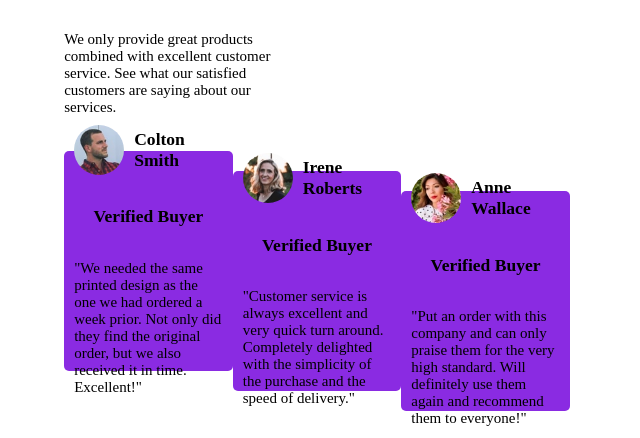
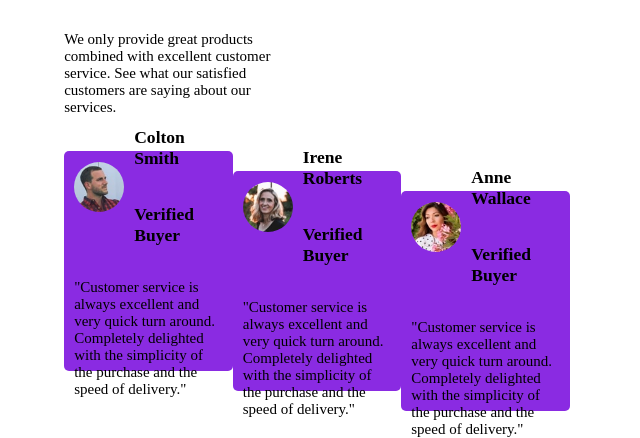
Before and after one commit to JonathanBY15/social-proof, a plain HTML site: page index.html in a window 1280 px wide. Shown: the part 397-835 px from the top of the page, without its empty margins (323-963 px from the left). Drawn offline with Linux system fonts and the light colour scheme.

Commit message:
Fixed user name position

```diff
--- a/index.html
+++ b/index.html
@@ -68,15 +68,21 @@
 
         <div class="buyer">
           <img class="buyer-image" src="images/image-colton.jpg" alt="colton">
+
+
+          <div class="name">
+            <div>
               <h3 class="user-name">Colton Smith</h3>
             </div>
-
+            <div>
               <h3>Verified Buyer</h3>
+            </div>
+          </div>
+        </div>
 
         <p>
-          "We needed the same printed design as the one we had ordered a week prior.
-          Not only did they find the original order, but we also received it in time.
-          Excellent!"
+          "Customer service is always excellent and very quick turn around. Completely
+          delighted with the simplicity of the purchase and the speed of delivery."
         </p>
 
       </div>
@@ -85,10 +91,17 @@
 
         <div class="buyer">
           <img class="buyer-image" src="images/image-irene.jpg" alt="irene">
+
+
+          <div class="name">
+            <div>
               <h3 class="user-name">Irene Roberts</h3>
             </div>
-
+            <div>
               <h3>Verified Buyer</h3>
+            </div>
+          </div>
+        </div>
 
         <p>
           "Customer service is always excellent and very quick turn around. Completely
@@ -101,14 +114,21 @@
 
         <div class="buyer">
           <img class="buyer-image" src="images/image-anne.jpg" alt="anne">
+
+
+          <div class="name">
+            <div>
               <h3 class="user-name">Anne Wallace</h3>
             </div>
-
+            <div>
               <h3>Verified Buyer</h3>
+            </div>
+          </div>
+        </div>
 
         <p>
-          "Put an order with this company and can only praise them for the very high
-          standard. Will definitely use them again and recommend them to everyone!"
+          "Customer service is always excellent and very quick turn around. Completely
+          delighted with the simplicity of the purchase and the speed of delivery."
         </p>
 
       </div>
--- a/styles.css
+++ b/styles.css
@@ -113,6 +113,13 @@ body {
     margin-right: 10px;
 }
 
+.name {
+    display: flex;
+    flex-direction: column;
+    align-items: center;
+    justify-content: space-around;
+}
+
 h1,
 h2 {
     color: hsl(300, 43%, 22%);
```
Lines whose indentation alone changed are shown as unchanged.
